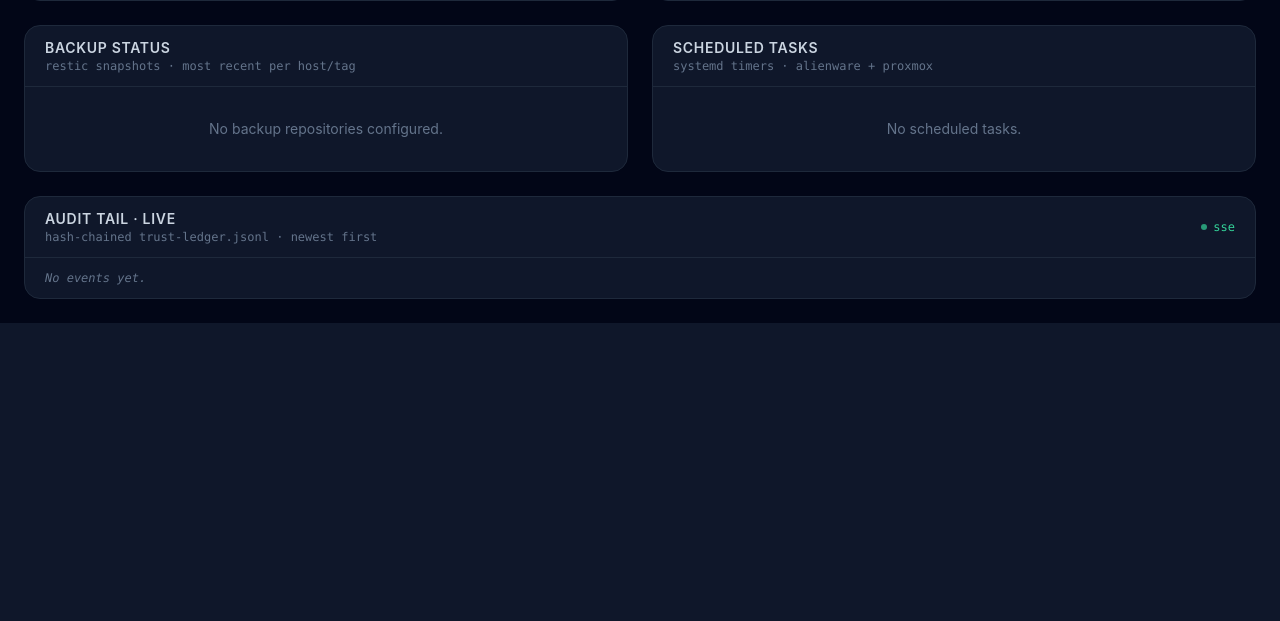
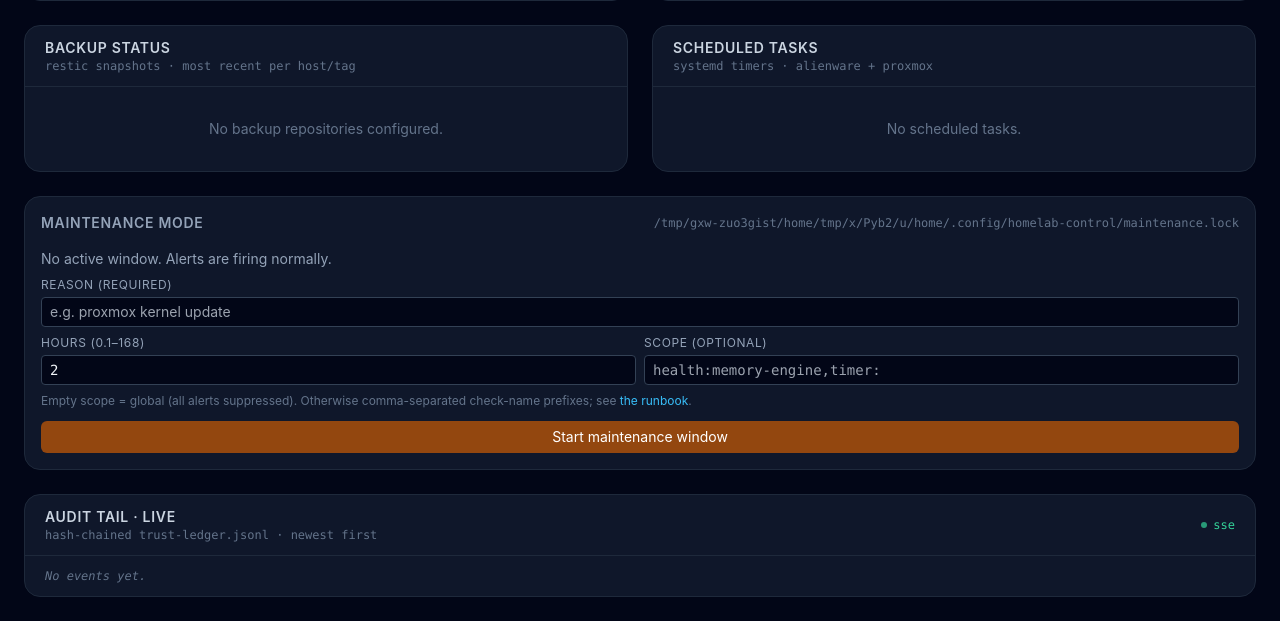
Before and after one commit to ivierlin27/homelab-control, a FastAPI app: page / in a window 1280 px wide. Shown: the part 733-1354 px from the top of the page. Before the commit the page ends 1056 px from the top, so only its background shows below. Run offline with FastAPI, Linux system fonts and the light colour scheme; some libraries are stand-ins or nearby versions.

Commit message:
dashboard: surface maintenance mode + start/end controls
- New /tiles/maintenance tile + amber top-banner in base.html when active.
- POST /maintenance/start (hours, reason, scope) and POST /maintenance/end,
  both writing through apps/maintenance/lock.py so behaviour matches the
  CLI. Every action is audit-logged with actor=dashboard:<remote-ip>.
- DASHBOARD_ALLOW_MAINTENANCE_WRITE soft gate (default on; off in tests)
  returns 403 with hint to use the CLI. Phase 0.12 future work: replace
  with real OIDC once Authentik is in front.
- Tests: TestClient covers happy path, validation (missing reason,
  out-of-range hours, concurrent window), idempotent end, read-only 403,
  and that the banner renders when the lock is present.

Co-authored-by: Cursor <cursoragent@cursor.com>

```diff
--- a/apps/master_dashboard/main.py
+++ b/apps/master_dashboard/main.py
@@ -30,6 +30,7 @@ import json
 import logging
 import os
 import subprocess
+import sys
 import time
 from contextlib import asynccontextmanager
 from dataclasses import dataclass, field
@@ -37,9 +38,20 @@ from pathlib import Path
 from typing import Any, AsyncIterator
 
 import httpx
-from fastapi import FastAPI, Request
-from fastapi.responses import HTMLResponse, StreamingResponse
+from fastapi import FastAPI, Form, HTTPException, Request
+from fastapi.responses import HTMLResponse, RedirectResponse, StreamingResponse
 from fastapi.templating import Jinja2Templates
+
+# Sibling app imports (audit ledger + maintenance lock). Match the
+# sys.path pattern used by the other apps under apps/.
+sys.path.insert(0, str(Path(__file__).resolve().parents[1]))
+from _shared.audit import AuditLog  # noqa: E402
+from maintenance.lock import (  # noqa: E402
+    DEFAULT_LOCK_PATH as MAINTENANCE_LOCK_PATH,
+    end_maintenance,
+    load_lock as load_maintenance_lock,
+    start_maintenance,
+)
 
 log = logging.getLogger("master-dashboard")
 logging.basicConfig(
@@ -57,6 +69,24 @@ AUDIT_ROOT = Path(
 )
 COST_SUMMARY_URL = os.environ.get("DASHBOARD_COST_SUMMARY_URL", "")
 COST_SUMMARY_TOKEN = os.environ.get("DASHBOARD_COST_SUMMARY_TOKEN", "")
+
+# Whether the dashboard accepts maintenance-mode start/end requests.
+# Defaults to True on the deploy host; tests flip to False to confirm
+# the 403 path. Phase 0.12 future work: replace with real OIDC.
+def _flag(name: str, default: bool) -> bool:
+    raw = os.environ.get(name, "").strip().lower()
+    if not raw:
+        return default
+    return raw in {"1", "true", "yes", "on"}
+
+DASHBOARD_ALLOW_MAINTENANCE_WRITE = _flag("DASHBOARD_ALLOW_MAINTENANCE_WRITE", True)
+# Audit ledger for dashboard-originated maintenance actions; defaults
+# to the same file the CLI + health-monitor share so the chain stays
+# linear and verifiable end-to-end.
+DASHBOARD_MAINTENANCE_AUDIT = Path(os.environ.get(
+    "DASHBOARD_MAINTENANCE_AUDIT",
+    str(Path.home() / ".local/state/homelab-control/health-monitor/audit.jsonl"),
+))
 
 # Comma-separated restic repos. Same env shape as the backup runner.
 BACKUP_REPOSITORIES = [
@@ -407,6 +437,52 @@ async def _sse_audit_stream() -> AsyncIterator[bytes]:
         await asyncio.sleep(1.0)
 
 
+# ----- maintenance lock --------------------------------------------------
+
+def _fetch_maintenance(lock_path: Path | None = None) -> dict[str, Any]:
+    """Snapshot of the current maintenance lock, for templates.
+
+    Returns ``{active, lock, allow_write, lock_path}``. Always returns a
+    dict (never raises) so the tile renders even if the lock file is
+    corrupt or permissions are off.
+    """
+    p = lock_path or MAINTENANCE_LOCK_PATH
+    try:
+        lock = load_maintenance_lock(p)
+    except Exception as exc:  # noqa: BLE001
+        log.warning("load_maintenance_lock failed: %s", exc)
+        lock = None
+    payload: dict[str, Any] = {
+        "active": lock is not None,
+        "lock": lock.as_dict() if lock else None,
+        "allow_write": DASHBOARD_ALLOW_MAINTENANCE_WRITE,
+        "lock_path": str(p),
+    }
+    if lock is not None:
+        remaining = lock.remaining()
+        # Pretty `HH:MM` for the banner; full ISO is already in lock dict
+        total = int(remaining.total_seconds())
+        h, m = divmod(total // 60, 60)
+        payload["remaining_human"] = f"{h}h{m:02d}m" if h else f"{m}m"
+        payload["scope_display"] = ", ".join(lock.scope) if lock.scope else "[global]"
+    return payload
+
+
+def _audit_maintenance(event: str, payload: dict[str, Any], request: Request) -> None:
+    """Append a row to the maintenance audit chain, tagged with the requester."""
+    actor = f"dashboard:{request.client.host if request.client else 'unknown'}"
+    try:
+        AuditLog(str(DASHBOARD_MAINTENANCE_AUDIT)).append({
+            "principal": "agent:maintenance-mode",
+            "event": event,
+            "actor": actor,
+            "user_agent": request.headers.get("user-agent", "")[:120],
+            **payload,
+        })
+    except Exception as exc:  # noqa: BLE001
+        log.warning("audit append failed for %s: %s", event, exc)
+
+
 # ----- app ---------------------------------------------------------------
 
 @asynccontextmanager
@@ -426,6 +502,7 @@ async def index(request: Request):
     presence = await _presence_cache.get()
     schedule = await _schedule_cache.get()
     audit_events = _read_recent_events()
+    maintenance = _fetch_maintenance()
     return templates.TemplateResponse(
         request,
         "index.html",
@@ -436,6 +513,7 @@ async def index(request: Request):
             "schedule": schedule,
             "audit_events": audit_events,
             "audit_event_count": sum(1 for _ in _list_ledgers()),
+            "maintenance": maintenance,
         },
     )
 
@@ -480,6 +558,70 @@ async def sse_audit():
     return StreamingResponse(_sse_audit_stream(), media_type="text/event-stream")
 
 
+@app.get("/tiles/maintenance", response_class=HTMLResponse)
+async def tile_maintenance(request: Request):
+    return templates.TemplateResponse(
+        request, "_tile_maintenance.html",
+        {"maintenance": _fetch_maintenance()},
+    )
+
+
+@app.post("/maintenance/start", response_class=HTMLResponse)
+async def maintenance_start(
+    request: Request,
+    hours: float = Form(...),
+    reason: str = Form(...),
+    scope: str = Form(""),
+):
+    if not DASHBOARD_ALLOW_MAINTENANCE_WRITE:
+        raise HTTPException(
+            status_code=403,
+            detail=(
+                "Maintenance write disabled on this dashboard. "
+                "Use the CLI: `python -m apps.maintenance start ...` on Alienware."
+            ),
+        )
+    # Reject if a window is already open. The user can `end` first.
+    existing = load_maintenance_lock()
+    if existing is not None:
+        raise HTTPException(
+            status_code=409,
+            detail=f"maintenance already active until {existing.as_dict()['until_iso']}; end it first",
+        )
+    try:
+        scope_list = [s.strip() for s in scope.split(",") if s.strip()]
+        lock = start_maintenance(
+            duration_hours=hours, reason=reason, scope=scope_list or None,
+            started_by=f"dashboard:{request.client.host if request.client else 'unknown'}",
+        )
+    except ValueError as exc:
+        raise HTTPException(status_code=400, detail=str(exc))
+    _audit_maintenance("maintenance_start", lock.as_dict(), request)
+    log.info("maintenance window opened via dashboard: %r scope=%s until=%s",
+             lock.reason, lock.scope or "[global]", lock.until)
+    return templates.TemplateResponse(
+        request, "_tile_maintenance.html",
+        {"maintenance": _fetch_maintenance()},
+    )
+
+
+@app.post("/maintenance/end", response_class=HTMLResponse)
+async def maintenance_end(request: Request):
+    if not DASHBOARD_ALLOW_MAINTENANCE_WRITE:
+        raise HTTPException(status_code=403, detail="Maintenance write disabled on this dashboard.")
+    ended = end_maintenance()
+    if ended is None:
+        # Idempotent: clicking end when nothing is active is a 200, not a 404
+        log.info("maintenance end requested but no window active")
+    else:
+        _audit_maintenance("maintenance_end", ended.as_dict(), request)
+        log.info("maintenance window ended via dashboard (was: %r)", ended.reason)
+    return templates.TemplateResponse(
+        request, "_tile_maintenance.html",
+        {"maintenance": _fetch_maintenance()},
+    )
+
+
 @app.get("/healthz")
 async def healthz() -> dict[str, str]:
     return {"status": "ok"}
--- /dev/null
+++ b/apps/master_dashboard/templates/_tile_maintenance.html
@@ -0,0 +1,89 @@
+{# Maintenance-mode tile.
+
+Two states:
+  - inactive: render a small form to start a window (hours / reason / scope)
+  - active:   render the current lock summary + an end button
+
+Both submit via HTMX so the tile swaps inline without a full page reload.
+The banner at the top of the page (in base.html) reads the same data.
+#}
+<div class="p-4 flex items-center justify-between">
+  <h3 class="text-sm font-semibold tracking-wider uppercase text-slate-400">
+    {% if maintenance.active %}
+      <span class="text-amber-300">▲ Maintenance Mode</span>
+    {% else %}
+      Maintenance Mode
+    {% endif %}
+  </h3>
+  <span class="text-xs text-slate-500 mono">{{ maintenance.lock_path }}</span>
+</div>
+
+{% if maintenance.active %}
+  {% set lock = maintenance.lock %}
+  <div class="px-4 pb-4 space-y-2">
+    <div class="rounded-lg border border-amber-700/40 bg-amber-950/30 p-3 text-sm">
+      <div><span class="text-slate-400 text-xs uppercase tracking-wider mr-2">Reason</span>
+        <span class="text-amber-100">{{ lock.reason }}</span></div>
+      <div class="mt-1"><span class="text-slate-400 text-xs uppercase tracking-wider mr-2">Scope</span>
+        <span class="mono text-xs text-amber-200">{{ maintenance.scope_display }}</span></div>
+      <div class="mt-1"><span class="text-slate-400 text-xs uppercase tracking-wider mr-2">Until</span>
+        <span class="mono text-xs">{{ lock.until_iso }}</span>
+        <span class="text-amber-300 text-xs ml-2">({{ maintenance.remaining_human }} remaining)</span></div>
+      <div class="mt-1"><span class="text-slate-400 text-xs uppercase tracking-wider mr-2">Started by</span>
+        <span class="mono text-xs text-slate-300">{{ lock.started_by }}</span></div>
+    </div>
+
+    {% if maintenance.allow_write %}
+      <form hx-post="/maintenance/end" hx-target="closest section" hx-swap="innerHTML"
+            hx-confirm="End the maintenance window now? Alerts resume immediately."
+            class="flex justify-end">
+        <button type="submit"
+                class="px-3 py-1.5 text-sm rounded-md bg-emerald-700/80 hover:bg-emerald-700 text-white">
+          End maintenance now
+        </button>
+      </form>
+    {% else %}
+      <p class="text-xs text-slate-500">Write disabled; end with <span class="mono">python -m apps.maintenance end</span>.</p>
+    {% endif %}
+  </div>
+{% else %}
+  <div class="px-4 pb-4 space-y-2">
+    <p class="text-sm text-slate-400">No active window. Alerts are firing normally.</p>
+
+    {% if maintenance.allow_write %}
+      <form hx-post="/maintenance/start"
+            hx-target="closest section" hx-swap="innerHTML"
+            class="grid grid-cols-1 gap-2 text-sm">
+        <label class="flex flex-col gap-1">
+          <span class="text-xs text-slate-400 uppercase tracking-wider">Reason (required)</span>
+          <input name="reason" type="text" required
+                 placeholder="e.g. proxmox kernel update"
+                 class="bg-slate-950 border border-slate-700 rounded px-2 py-1 text-sm focus:border-amber-500 outline-none" />
+        </label>
+        <div class="grid grid-cols-2 gap-2">
+          <label class="flex flex-col gap-1">
+            <span class="text-xs text-slate-400 uppercase tracking-wider">Hours (0.1–168)</span>
+            <input name="hours" type="number" step="0.25" min="0.1" max="168" value="2" required
+                   class="bg-slate-950 border border-slate-700 rounded px-2 py-1 text-sm focus:border-amber-500 outline-none mono" />
+          </label>
+          <label class="flex flex-col gap-1">
+            <span class="text-xs text-slate-400 uppercase tracking-wider">Scope (optional)</span>
+            <input name="scope" type="text"
+                   placeholder="health:memory-engine,timer:"
+                   class="bg-slate-950 border border-slate-700 rounded px-2 py-1 text-sm focus:border-amber-500 outline-none mono" />
+          </label>
+        </div>
+        <div class="text-xs text-slate-500">
+          Empty scope = global (all alerts suppressed). Otherwise comma-separated
+          check-name prefixes; see <a class="text-sky-400 hover:underline" href="https://forgejo.dev-path.org/kevin/homelab-control/src/branch/phase-0-platform/docs/runbooks/maintenance-mode.md" target="_blank" rel="noopener">the runbook</a>.
+        </div>
+        <button type="submit"
+                class="mt-1 px-3 py-1.5 rounded-md bg-amber-700/80 hover:bg-amber-700 text-white text-sm">
+          Start maintenance window
+        </button>
+      </form>
+    {% else %}
+      <p class="text-xs text-slate-500">Write disabled on this dashboard. Use <span class="mono">python -m apps.maintenance start ...</span>.</p>
+    {% endif %}
+  </div>
+{% endif %}
--- a/apps/master_dashboard/templates/base.html
+++ b/apps/master_dashboard/templates/base.html
@@ -23,6 +23,21 @@
     </div>
     <div class="text-xs text-slate-400 mono" id="now"></div>
   </header>
+  {% if maintenance and maintenance.active %}
+    <div class="border-b border-amber-700/50 bg-amber-900/40 text-amber-100 px-6 py-2.5
+                flex items-center justify-between text-sm"
+         hx-get="/tiles/maintenance" hx-trigger="every 30s" hx-swap="none">
+      <div class="flex items-center gap-3">
+        <span class="text-base">▲</span>
+        <span class="font-semibold uppercase tracking-wider text-xs text-amber-300">Maintenance</span>
+        <span>{{ maintenance.lock.reason }}</span>
+        <span class="text-amber-300/70 text-xs">scope: <span class="mono">{{ maintenance.scope_display }}</span></span>
+      </div>
+      <div class="text-xs mono text-amber-200">
+        ends {{ maintenance.lock.until_iso }} · {{ maintenance.remaining_human }} left
+      </div>
+    </div>
+  {% endif %}
   <main class="p-6 grid grid-cols-1 xl:grid-cols-2 gap-6 max-w-screen-2xl mx-auto">
     {% block content %}{% endblock %}
   </main>
--- a/apps/master_dashboard/templates/index.html
+++ b/apps/master_dashboard/templates/index.html
@@ -21,6 +21,13 @@
     {% include "_tile_schedule.html" %}
   </section>
 
+  <section class="xl:col-span-2 bg-slate-900 rounded-2xl border
+                  {% if maintenance and maintenance.active %}border-amber-700/60{% else %}border-slate-800{% endif %}
+                  overflow-hidden"
+           hx-get="/tiles/maintenance" hx-trigger="every 60s" hx-swap="innerHTML">
+    {% include "_tile_maintenance.html" %}
+  </section>
+
   <section class="xl:col-span-2 bg-slate-900 rounded-2xl border border-slate-800 overflow-hidden">
     {% include "_tile_audit.html" %}
   </section>
```
Also changed, not shown: apps/master_dashboard/test_maintenance_routes.py (added, +164 -0 lines), 1 other file.
